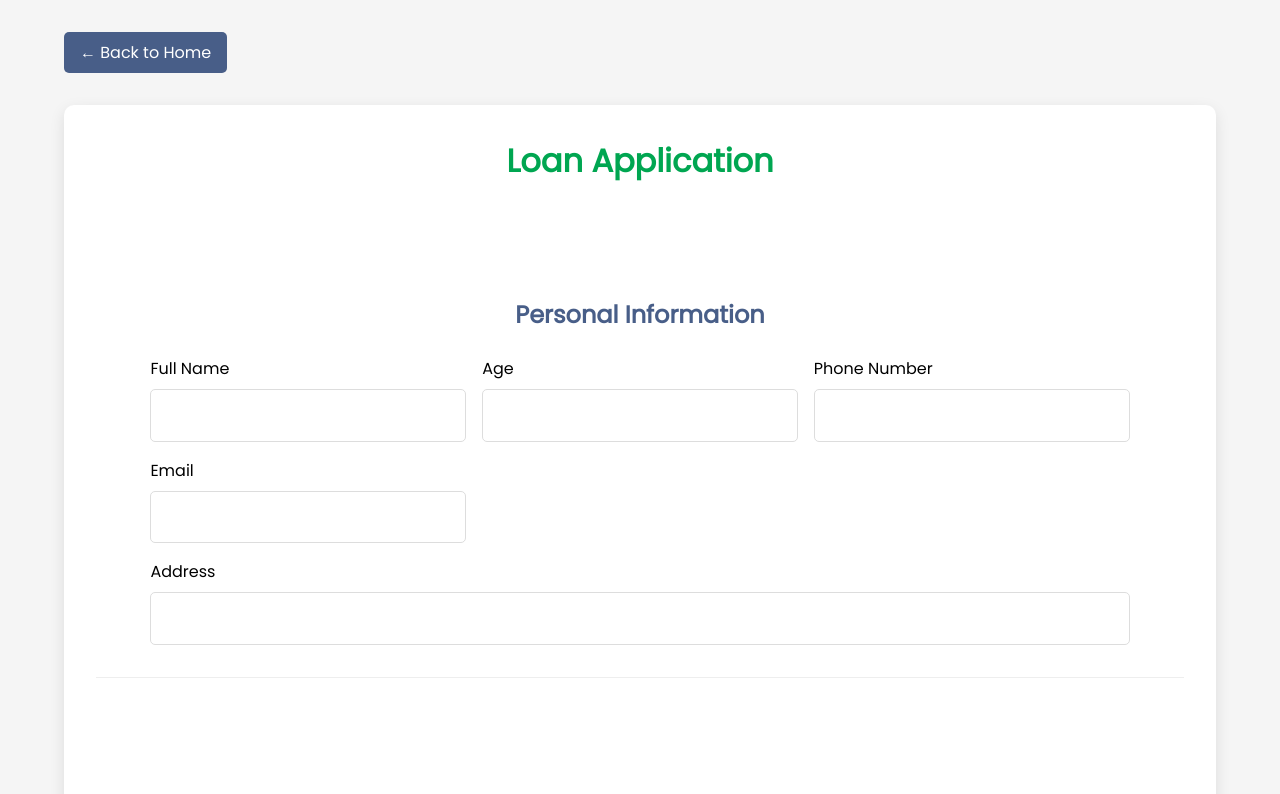
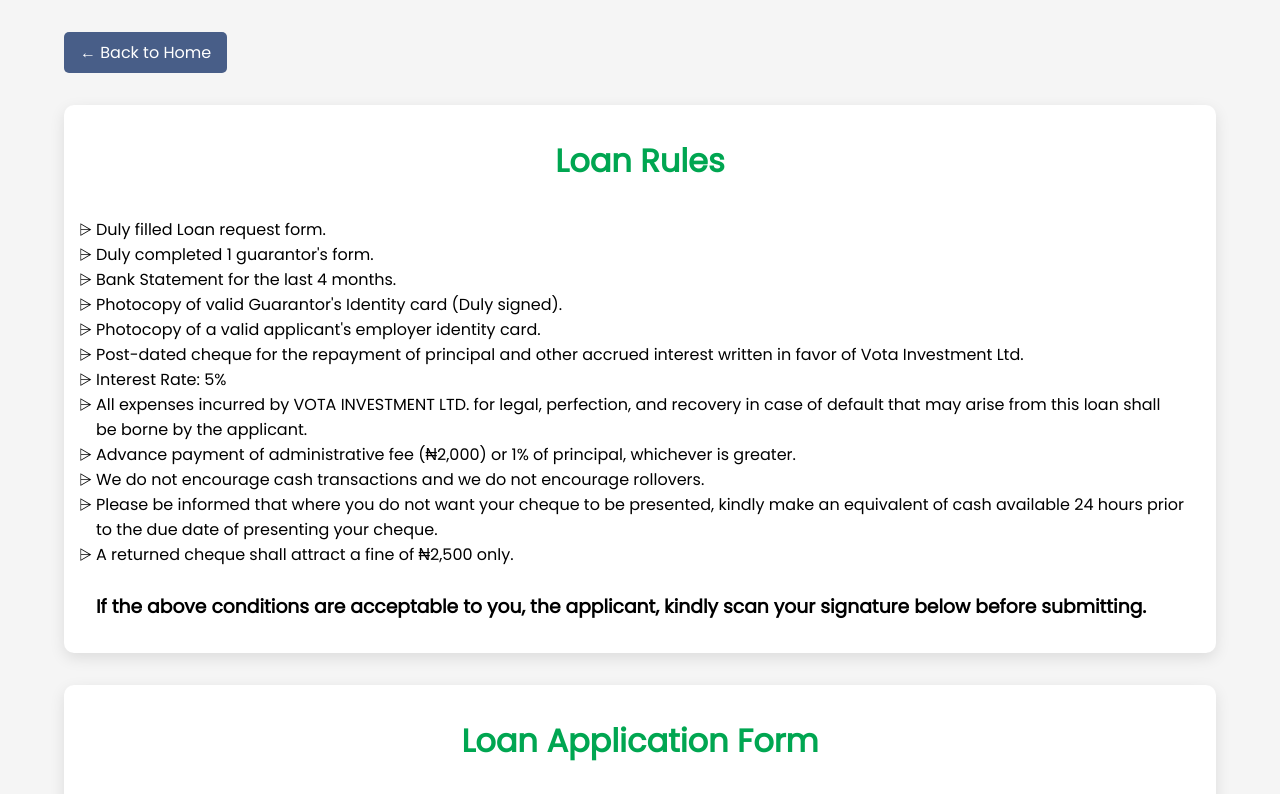
Before and after one commit to ewa-edun/Vota-2nd, a React (Vite) app: page /apply in a window 1280 px wide. Shown: the top 794 px of the page. Built offline with nearby package versions, Linux system fonts and the light colour scheme.

Commit message:
loan rules section

```diff
--- a/src/Apply.css
+++ b/src/Apply.css
@@ -22,11 +22,17 @@
 .apply-container {
   max-width: 1200px;
   margin: 0 auto;
+  margin-bottom: 2rem;
   background: white;
   padding: 2rem;
   border-radius: 10px;
   box-shadow: 0 5px 15px rgba(0, 0, 0, 0.1);
 }
+
+.apply-container ul {
+  list-style-type: "⩥ ";
+}
+
 
 .apply-container h1 {
   text-align: center;
--- a/src/Apply.jsx
+++ b/src/Apply.jsx
@@ -113,7 +113,27 @@ const Apply = () => {
       <Link to="/" className="back-button">← Back to Home</Link>
 
       <div className="apply-container">
-        <h1>Loan Application</h1>
+        <h1>Loan Rules</h1>
+        <ul>
+          <li>Duly filled Loan request form.</li>
+          <li>Duly completed 1 guarantor's form.</li>
+          <li>Bank Statement for the last 4 months.</li>
+          <li>Photocopy of valid Guarantor's Identity card (Duly signed).</li>
+          <li>Photocopy of a valid applicant's employer identity card.</li>
+          <li>Post-dated cheque for the repayment of principal and other accrued interest written in favor of Vota Investment Ltd.</li>
+          <li>Interest Rate: 5%</li>
+          <li>All expenses incurred by VOTA INVESTMENT LTD. for legal, perfection, and recovery in case of default that may arise from this loan shall be borne by the applicant.</li>
+          <li>Advance payment of administrative fee (₦2,000) or 1% of principal, whichever is greater.</li>
+          <li>We do not encourage cash transactions and we do not encourage rollovers.</li>
+          <li>Please be informed that where you do not want your cheque to be presented, kindly make an equivalent of cash available 24 hours prior to the due date of presenting your cheque.</li>
+          <li>A returned cheque shall attract a fine of ₦2,500 only.</li> <br></br>
+        </ul>
+        <h3>If the above conditions are acceptable to you, the applicant, kindly scan your signature below before submitting.</h3>
+      </div>
+
+
+      <div className="apply-container">
+        <h1>Loan Application Form</h1>
 
         <form onSubmit={handleSubmit}>
           {/* Personal Information */}
```
